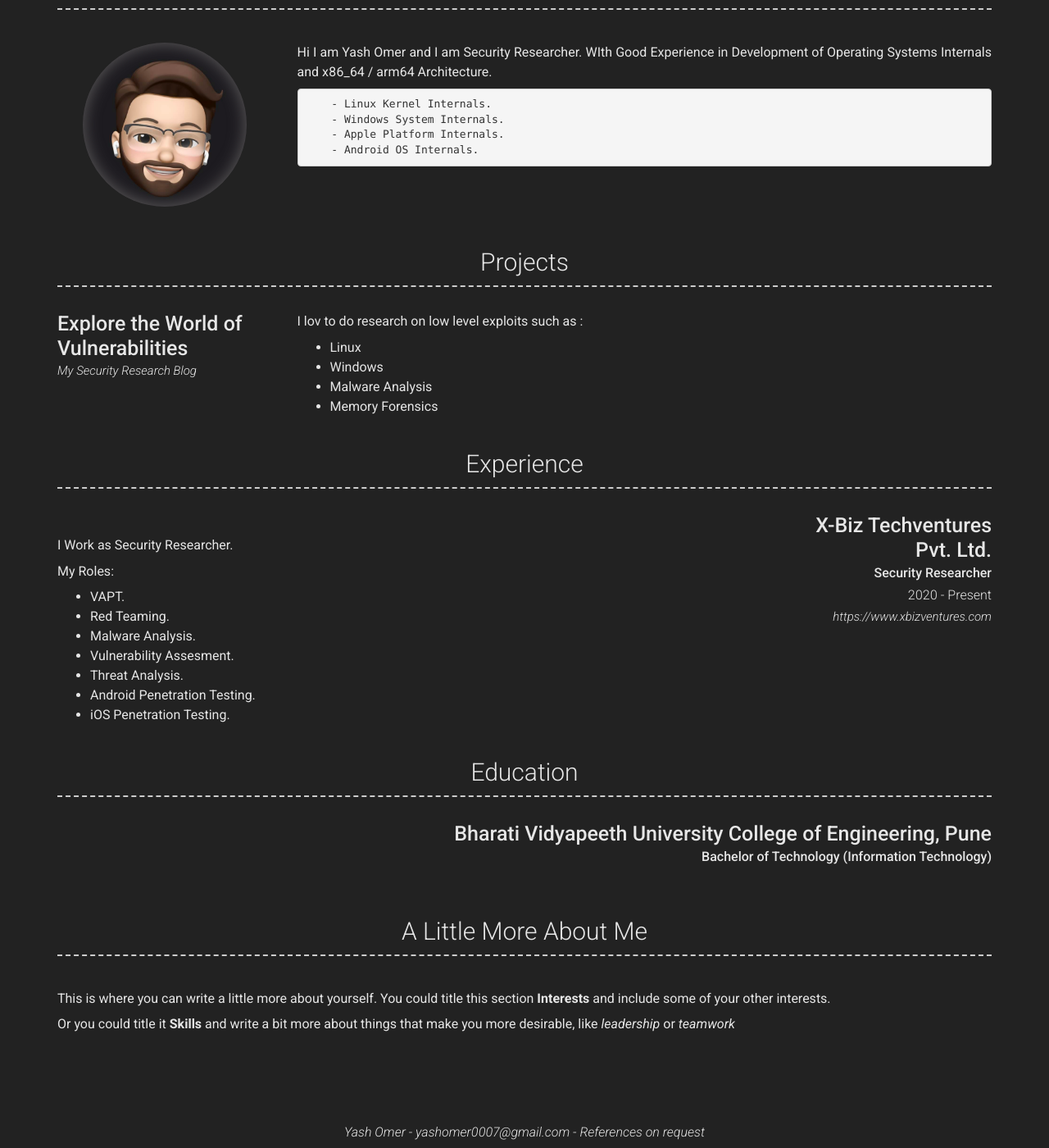
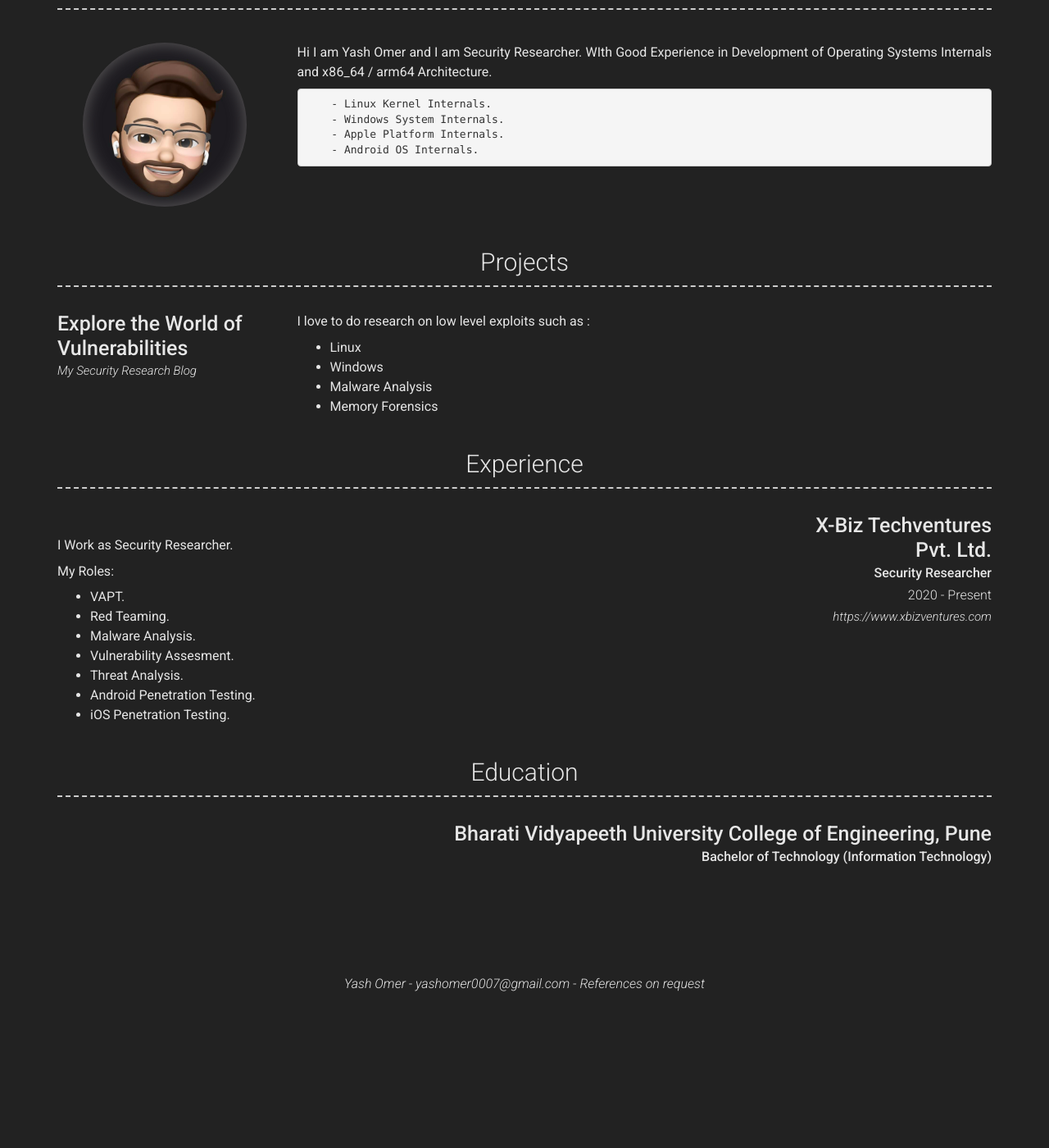
Before and after one commit to yashomer1994/Resume, a Jekyll site: the page built from index.md, in a window 1280 px wide and 1400 px high, scrolled down 250 px. Shown: the whole window at 82% size. Built offline with Jekyll 4.4.1, drawn with Linux system fonts in a browser that asks for light colours; nearby versions of some CDN libraries; after the commit the page ends 1469 px from its top, so only the background shows below that.

Commit message:
Update _config.yml

```diff
--- a/_config.yml
+++ b/_config.yml
@@ -77,12 +77,12 @@ content:
         #quote: >
          # Research Blogs are Related to Low Level Exploits.
         description: | # this will include new lines to allow paragraphs
-          I  lov to do research on low level exploits such as :
-
+          I  love to do research on low level exploits such as :
           - Linux
           - Windows
           - Malware Analysis
           - Memory Forensics
+
   - title: Experience
     layout: list
     content:
@@ -113,12 +113,12 @@ content:
         sub_title: Bachelor of Technology (Information Technology)
         #caption: Date Range (eg. 2016 - 2019)
         quote: >
-  - title: A Little More About Me
-    layout: text
-    content: | # this will include new lines to allow paragraphs
-      This is where you can write a little more about yourself. You could title this section **Interests** and include some of your other interests.
+  #- title: A Little More About Me
+   # #layout: text
+    #content: | # this will include new lines to allow paragraphs
+     # This is where you can write a little more about yourself. You could title this section **Interests** and include some of your other interests.
 
-      Or you could title it **Skills** and write a bit more about things that make you more desirable, like *leadership* or *teamwork*
+      #Or you could title it **Skills** and write a bit more about things that make you more desirable, like *leadership* or *teamwork*
 
 # Footer
 footer_show_references: true
```
